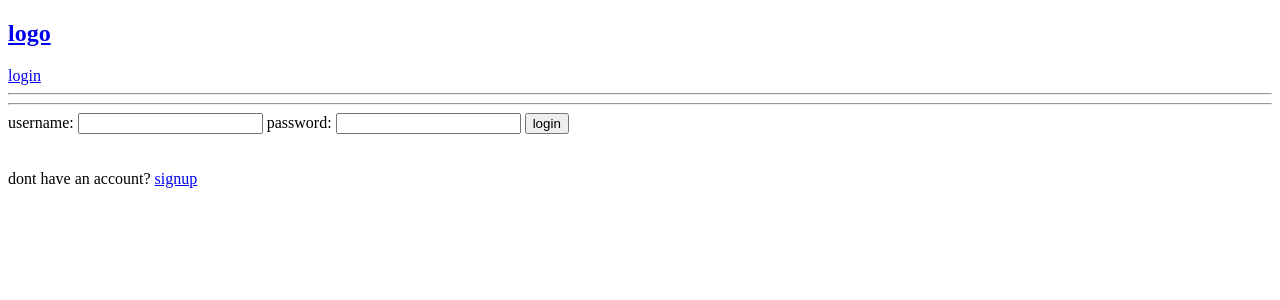
After one commit to parsa-m208616/poll, a Django app: page /login/ in a window 1280 px wide. The commit adds this page. Shown: the top 300 px of the page. Run offline with Django 5.2, Linux system fonts and the light colour scheme.

Commit message:
topics added

```diff
--- a/app/urls.py
+++ b/app/urls.py
@@ -4,5 +4,8 @@ from . import views
 
 urlpatterns = [
     path('', views.index, name='index'),
-    path('question/<int:question_id>', views.question_detail, name='question')
+    path('question/<int:question_id>', views.question_detail, name='question'),
+    path('login/', views.login_page, name='login'),
+    path('logout/', views.logout_page, name='logout'),
+    path('signup/', views.signup_page, name='signup')
 ]
--- a/app/views.py
+++ b/app/views.py
@@ -1,6 +1,8 @@
 from django.shortcuts import render, get_object_or_404, redirect
 from .models import *
-
+from django.contrib.auth.forms import UserCreationForm
+from django.contrib.auth import authenticate, login, logout
+from django.http import HttpResponse
 
 def index(request):
     topics = Topic.objects.all()
@@ -37,3 +39,43 @@ def create_question(request):
 
     }
     return render(request, 'create_question.html', context)
+
+def signup_page(request):
+    form = UserCreationForm()
+
+    if request.method == 'POST':
+        form = UserCreationForm(request.POST)
+        if form.is_valid():
+            user = form.save()
+            login(request, user)
+            user.save()
+
+    return render(request, 'signup.html', {'form': form})
+
+def logout_page(request):
+    if request.method == 'POST':
+        logout(request)
+        return redirect('index')
+
+    return render(request, 'logout.html')
+
+def login_page(request):
+
+    if request.method == 'POST':
+        username = request.POST.get('username')
+        password = request.POST.get('password')
+
+        try:
+            User.objects.get(username=username)
+        except User.DoesNotExist:
+            return HttpResponse('invalid')
+
+        user = authenticate(request, username=username, password=password)
+
+        if user is not None:
+            login(request, user)
+            return redirect('index')
+        else:
+            return HttpResponse('invalid username or password')
+
+    return render(request, 'login_page.html')
--- a/templates/index.html
+++ b/templates/index.html
@@ -35,6 +35,7 @@
             @{{ question.host }} -- {{ question.pub_date|timesince }} ago
               <br><br>
             <a href="{% url 'question' question.id %}">{{ question.question_text }}</a>
+              <br><br>
               topic: {{ question.topic }}
             <hr>
               <br>
--- /dev/null
+++ b/templates/login_page.html
@@ -0,0 +1,17 @@
+{% extends 'base.html' %}
+
+{% block content %}
+    <form action="" method="post">{% csrf_token %}
+        <label for="username">username: </label>
+        <input type="text" name="username" id="username">
+
+        <label for="pass">password: </label>
+        <input type="password" name="password" id="pass">
+
+        <input type="submit" value="login">
+    </form>
+
+    <br><br>
+    dont have an account?
+    <a href="{% url 'signup' %}">signup</a>
+{% endblock %}
--- a/templates/navbar.html
+++ b/templates/navbar.html
@@ -2,5 +2,11 @@
     <a href="{% url 'index' %}">logo</a>
 </h2>
 
+{% if request.user.is_authenticated %}
+    <a href="{% url 'logout' %}">logout</a>
+{% else %}
+    <a href="{% url 'login' %}">login</a>
+{% endif %}
+
 <hr>
 <hr>
```
Also changed, not shown: templates/logout.html (added, +8 -0 lines), templates/signup.html (added, +13 -0 lines), db.sqlite3.
